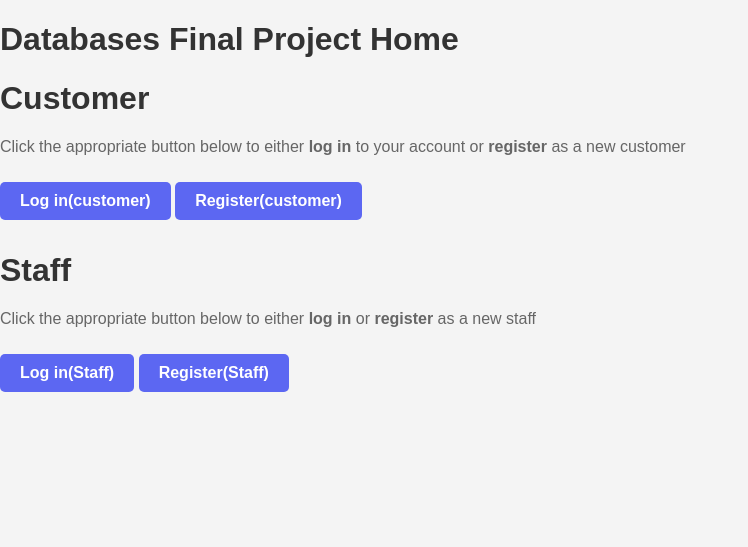
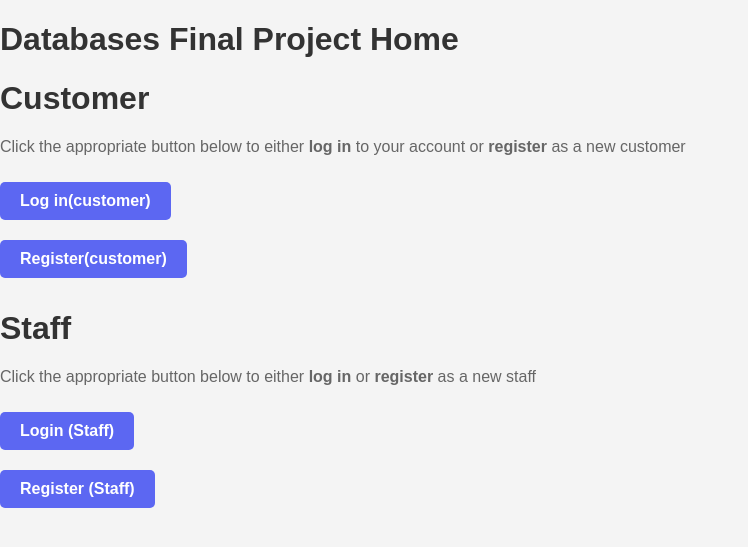
Before and after one commit to dooont/databasesfinal, a Flask app: page / in a window 1280 px wide. Shown: the top 547 px of the page, without its empty margins (0-748 px from the left). Run offline with Flask 3, Linux system fonts and the light colour scheme.

Commit message:
customer and staff register and login pages now work, styling also added

```diff
--- a/App.py
+++ b/app.py
@@ -2,32 +2,30 @@ from flask import Flask, redirect, render_template, request, session, url_for
 import pymysql.cursors
 from datetime import datetime, timedelta
 
-app = Flask(__name__)
+app = Flask(__name__, static_folder="static")
 app.secret_key = 'whatever_you_want'
 
 # Handles GET form submission at the root URL
 @app.route('/', methods=['GET'])
 def index():
-    # date1 = request.args.get('date1')
-    # date2 = request.args.get('date2')
-
-    # Implement any actual logic you need here
     return render_template('index.html')
 
+# Handles POST form submission
+@app.route('/customer-login', methods=['GET'])
+def customer_login():
+    return render_template('customer_login.html')
 
-# Handles POST form submission
-@app.route('/customer-login', methods=['POST'])
-def customerLoginPost():
-    # data1 = request.form.get('data1')
-    # data2 = request.form.get('data2')
-    # data = {
-    #     'data1': data1,
-    #     'data2': data2
-    # }
+@app.route('/customer-register', methods=['GET'])
+def customer_register():
+    return render_template('customer_register.html')
 
-    # Any actual logic that you want to implement
+@app.route('/staff-login', methods=['GET'])
+def staff_login():
+    return render_template('staff_login.html')
 
-    return render_template('customer_login.html')
+@app.route('/staff-register', methods=['GET'])
+def staff_register():
+    return render_template('staff_register.html')
 
 
 @app.route('/staff-login', methods=['POST'])
@@ -42,23 +40,6 @@ def staffLoginPost():
     # Any actual logic that you want to implement
 
     return render_template('staff_login.html')
-
-@app.route('/customer-register', methods=['GET'])
-def customerRegister():
-    # date1 = request.args.get('date1')
-    # date2 = request.args.get('date2')
-
-    # Any actual logic that you want to implement
-    return render_template('customer-register.html')
-
-@app.route('/staff-register', methods=['GET'])
-def staffRegister():
-    # date1 = request.args.get('date1')
-    # date2 = request.args.get('date2')
-
-    # Any actual logic that you want to implement
-
-    return render_template('staff-register.html')
 
 @app.route('/login', methods=['POST'])
 def loginPost():
--- a/views/styles.css
+++ b/static/styles.css
@@ -6,6 +6,7 @@ body {
   display: flex;
   justify-content: center;
   align-items: center;
+  flex-direction: column;
   height: 100vh;
 }
 .login-form {
--- /dev/null
+++ b/templates/index.html
@@ -0,0 +1,40 @@
+<!DOCTYPE html>
+<html lang="en">
+
+<head>
+  <meta charset="UTF-8">
+  <meta name="viewport" content="width=device-width, initial-scale=1.0">
+  <link rel="stylesheet" type="text/css" href="{{ url_for('static', filename='index.css') }}">
+  <title>Document</title>
+</head>
+
+<body>
+  <h1>Databases Final Project Home</h1>
+  <div>
+    <!-- style="width: 50%; height: 100px; float: left; background: green;" -->
+    <div>
+      <h1>Customer</h1>
+      <p>Click the appropriate button below to either <b>log in</b> to your account or <b>register</b> as a new customer
+      </p>
+      <form action="/customer-login" method="get">
+        <button id="customer_login" type="submit"><b>Log in(customer)</b></button>
+      </form>
+      <form action="/customer-register" method="get">
+        <button id="customer_register" type="submit"><b>Register(customer)</b></button>
+      </form>
+    </div>
+    <div>
+      <!-- style="margin-left: 50%; height: 100px; background: blue;"  -->
+      <h1>Staff</h1>
+      <p>Click the appropriate button below to either <b>log in</b> or <b>register</b> as a new staff</p>
+      <form action="/staff-login" method="get">
+        <button id="staff_login" type="submit"><b>Login (Staff)</b></button>
+      </form>
+      <form action="/staff-register" method="get">
+        <button id="staff_register" type="submit"><b>Register (Staff)</b></button>
+      </form>
+    </div>
+  </div>
+</body>
+
+</html>
--- a/views/staff_login.html
+++ b/templates/staff_login.html
@@ -4,7 +4,7 @@
 <head>
   <meta charset="UTF-8">
   <meta name="viewport" content="width=device-width, initial-scale=1.0">
-  <link rel="stylesheet" href="styles.css"></link>
+  <link rel="stylesheet" type="text/css" href="{{ url_for('static', filename='styles.css') }}"></link>
   <title>Document</title>
 </head>
 
@@ -22,5 +22,5 @@
     </form>
   </div>
 </body>
-
+<script src="script.js"></script>
 </html>
--- a/views/staff_register.html
+++ b/templates/staff_register.html
@@ -3,7 +3,7 @@
 <head>
   <meta charset="UTF-8">
   <meta name="viewport" content="width=device-width, initial-scale=1.0">
-  <link rel="stylesheet" href="styles.css"></link>
+  <link rel="stylesheet" type="text/css" href="{{ url_for('static', filename='styles.css') }}"></link>
   <title>Document</title>
 </head>
 <body>
--- a/views/index.html
+++ /dev/null
@@ -1,31 +0,0 @@
-<!DOCTYPE html>
-<html lang="en">
-
-<head>
-  <meta charset="UTF-8">
-  <meta name="viewport" content="width=device-width, initial-scale=1.0">
-  <link rel="stylesheet" href="index.css"></link>
-  <title>Document</title>
-</head>
-
-<body>
-  <h1>Databases Final Project Home</h1>
-  <div>
-    <!-- style="width: 50%; height: 100px; float: left; background: green;" -->
-    <div>
-      <h1>Customer</h1>
-      <p>Click the appropriate button below to either <b>log in</b> to your account or <b>register</b> as a new customer</p>
-      <button type="button"><b>Log in(customer)</b></button>
-      <button type="button"><b>Register(customer)</b></button>
-    </div>
-    <div>
-      <!-- style="margin-left: 50%; height: 100px; background: blue;"  -->
-      <h1>Staff</h1>
-      <p>Click the appropriate button below to either <b>log in</b> or <b>register</b> as a new staff</p>
-      <button type="button"><b>Log in(Staff)</b></button>
-      <button type="button"><b>Register(Staff)</b></button>
-    </div>
-</div>
-</body>
-
-</html>
```
Also changed, not shown: templates/customer_login.html (renamed from views/customer_register.html, +7 -8 lines), templates/customer_register.html (renamed from views/customer_login.html, +9 -7 lines), static/index.css (renamed from views/index.css), templates/ticket_purchase.html (added).
